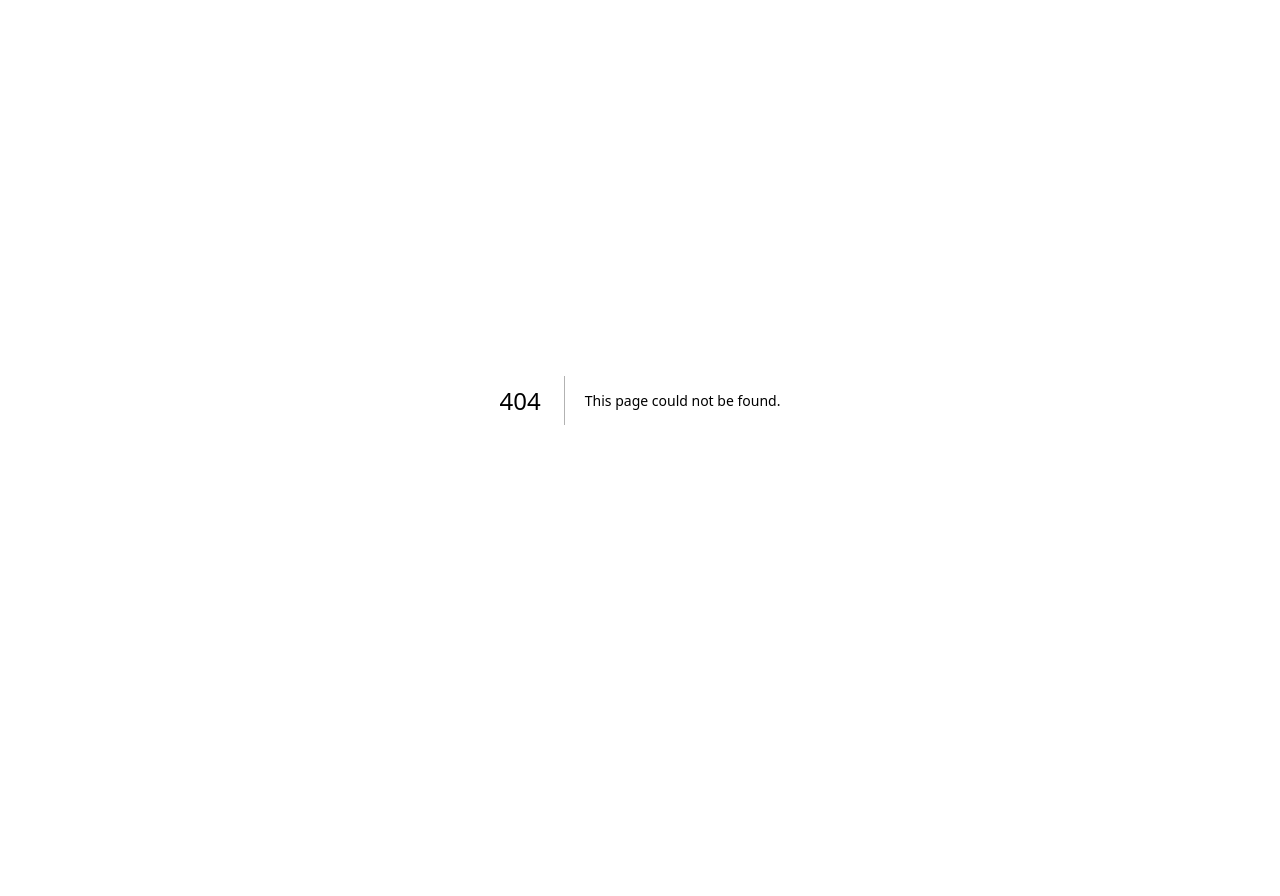
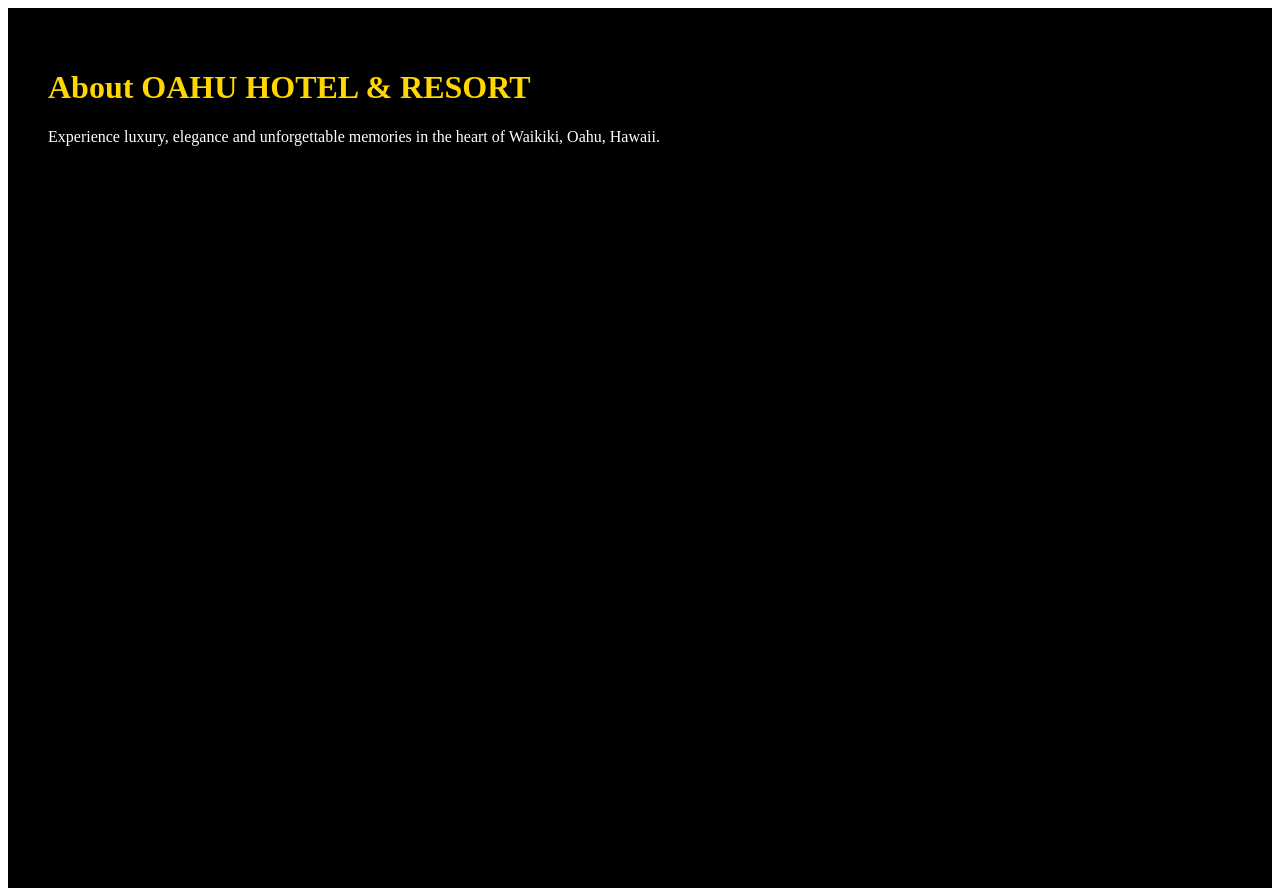
Before and after one commit to mbindaalphachia9-del/OHAU-HOTEL-RESORT, a Next.js app: page /about in a window 1280 px wide. Before the commit this address had no page. Before the commit the page ends 800 px from the top, so only its background shows below. Built offline with nearby package versions, Linux system fonts and the light colour scheme.

Commit message:
Create page.tsx

```diff
--- /dev/null
+++ b/app/about/page.tsx
@@ -0,0 +1,10 @@
+export default function AboutPage() {
+  return (
+    <main style={{ backgroundColor: "#000", color: "#fff", minHeight: "100vh", padding: "40px" }}>
+      <h1 style={{ color: "gold" }}>About OAHU HOTEL & RESORT</h1>
+      <p>
+        Experience luxury, elegance and unforgettable memories in the heart of Waikiki, Oahu, Hawaii.
+      </p>
+    </main>
+  );
+}
```
